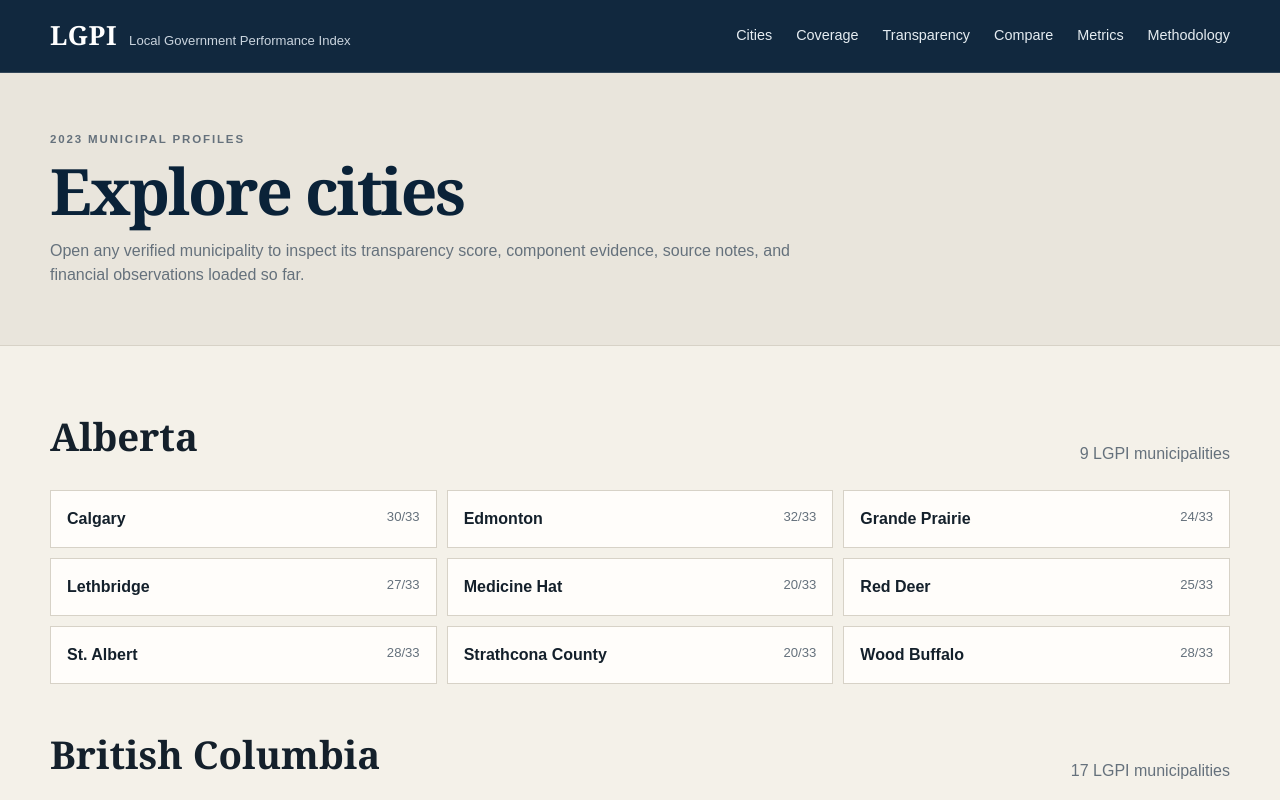
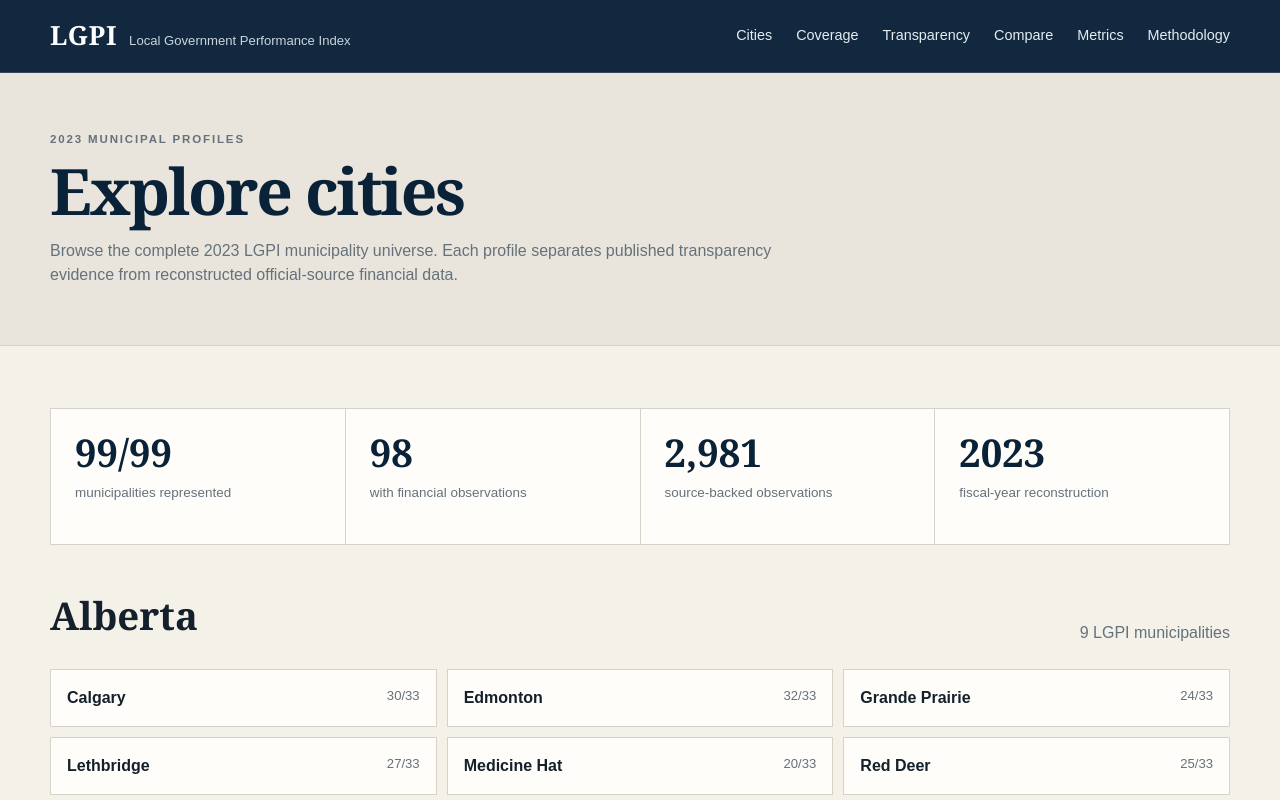
Before and after one commit to FTFNAnalytics/lgpi, a Next.js app: page /cities in a window 1280 px wide. Shown: the top 800 px of the page. Built offline with nearby package versions, Linux system fonts and the light colour scheme.

Commit message:
Make municipality directory presentation-ready

```diff
--- a/app/cities/page.tsx
+++ b/app/cities/page.tsx
@@ -1,5 +1,11 @@
 import Link from "next/link";
-import { municipalities2023, provinceNames } from "@/lib/lgpi-data";
+import {
+  financialObservationCount,
+  municipalities2023,
+  municipalitiesWithFinancialObservations,
+  provinceNames,
+  TARGET_MUNICIPALITIES,
+} from "@/lib/lgpi-data";
 
 export default function CitiesPage() {
   const provinces = [...new Set(municipalities2023.map((record) => record.province))].sort();
@@ -10,11 +16,17 @@ export default function CitiesPage() {
         <div className="shell">
           <p className="eyebrow">2023 municipal profiles</p>
           <h1>Explore cities</h1>
-          <p>Open any verified municipality to inspect its transparency score, component evidence, source notes, and financial observations loaded so far.</p>
+          <p>Browse the complete 2023 LGPI municipality universe. Each profile separates published transparency evidence from reconstructed official-source financial data.</p>
         </div>
       </section>
       <section className="section">
         <div className="shell">
+          <div className="stat-grid" style={{ marginBottom: 42 }}>
+            <div className="stat"><strong>{TARGET_MUNICIPALITIES}/99</strong><span>municipalities represented</span></div>
+            <div className="stat"><strong>{municipalitiesWithFinancialObservations}</strong><span>with financial observations</span></div>
+            <div className="stat"><strong>{financialObservationCount.toLocaleString("en-CA")}</strong><span>source-backed observations</span></div>
+            <div className="stat"><strong>2023</strong><span>fiscal-year reconstruction</span></div>
+          </div>
           {provinces.map((province) => {
             const rows = municipalities2023
               .filter((record) => record.province === province)
```
